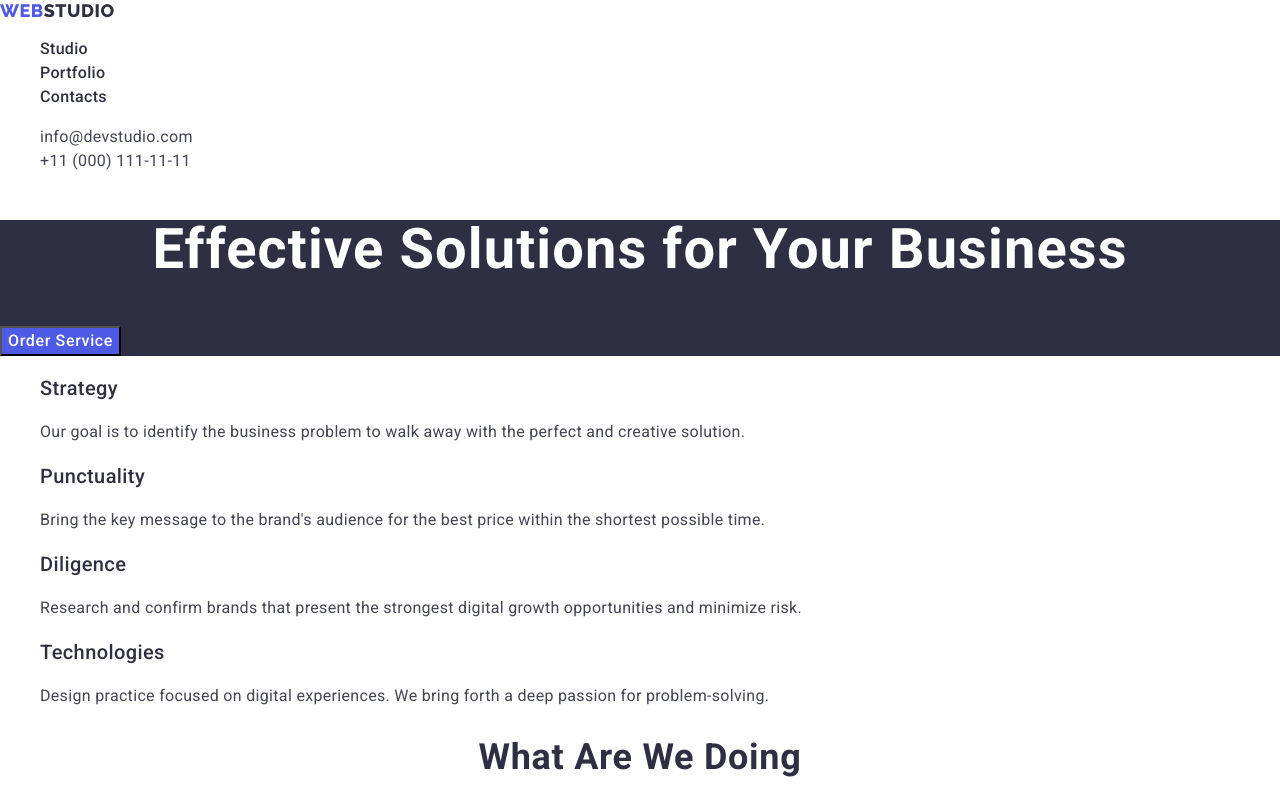
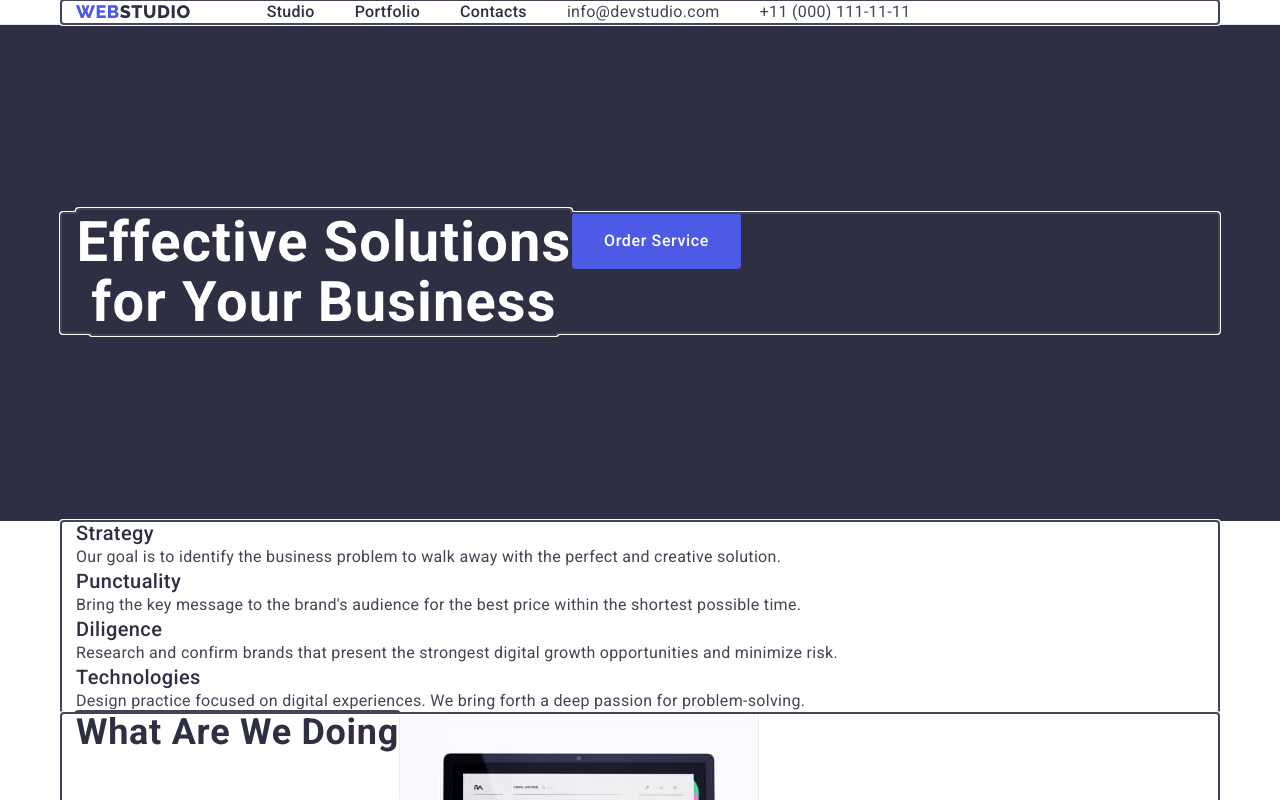
Before and after one commit to Vadimkup21/goit-markup-hw-03, a plain HTML site: page index.html in a window 1280 px wide. Shown: the top 800 px of the page. Drawn offline with nearby package versions, Linux system fonts and the light colour scheme.

Commit message:
change project

```diff
--- a/css/styles.css
+++ b/css/styles.css
@@ -18,11 +18,57 @@ body {
   --color-white: #ffffff;
   --color-dairy: #fcfcfc;
 }
+
+.container {
+  display: flex;
+  width: 1158px;
+  margin-left: auto;
+  margin-right: auto;
+  padding-left: 15px;
+  padding-right: 15px;
+
+  outline: auto;
+}
+/* reset start */
+h1,
+h2,
+h3,
+h4,
+h5,
+h6,
+p {
+  margin: 0;
+}
+.link {
+  text-decoration: none;
+}
+.list {
+  list-style: none;
+  padding: 0;
+  margin: 0;
+}
+button {
+  font-family: inherit;
+  color: currentColor;
+  cursor: pointer;
+}
+/* reset end */
+
 /* header  */
-
+.navigation {
+  display: flex;
+  align-items: center;
+}
+.header-container {
+  display: flex;
+  align-items: center;
+  gap: 40px;
+}
 .page-header {
+  border-bottom: 1px solid #e7e9fc;
 }
 .logo {
+  margin-right: 76px;
   font-family: Raleway, sans-serif;
   font-weight: 800;
   font-size: 18px;
@@ -48,6 +94,8 @@ body {
 }
 
 .site-nav {
+  gap: 40px;
+  display: flex;
 }
 
 .header-item {
@@ -58,6 +106,7 @@ body {
   color: var(--color-navy-blue);
   line-height: 1.5;
   letter-spacing: 0.02em;
+  padding: 24px 0;
 }
 
 .header-link:hover,
@@ -74,6 +123,12 @@ body {
 .header-adress {
   font-style: normal;
   text-decoration: none;
+  display: flex;
+  gap: 40px;
+}
+.header-adress-list {
+  display: flex;
+  gap: 40px;
 }
 .contacts {
   font-size: 16px;
@@ -89,6 +144,7 @@ body {
 /* section 1 */
 .first-section {
   background-color: var(--color-grey);
+  padding: 188px 0;
 }
 .title {
   font-weight: 700;
@@ -97,6 +153,7 @@ body {
   text-align: center;
   letter-spacing: 0.02em;
   color: var(--color-white);
+  max-width: 496px;
 }
 .btn {
   background-color: var(--color-iris);
@@ -106,6 +163,12 @@ body {
   line-height: 1.5;
   letter-spacing: 0.04em;
   color: var(--color-white);
+  display: block;
+  min-width: 169px;
+  height: 56px;
+  border: none;
+  border-radius: 4px;
+  cursor: pointer;
 }
 .btn:hover,
 .btn:focus {
@@ -201,12 +264,6 @@ body {
   color: var(--color-cloud);
   text-decoration: none;
 }
-.link {
-  text-decoration: none;
-}
-.list {
-  list-style: none;
-}
 
 /*
 .visually-hidden {
--- a/index.html
+++ b/index.html
@@ -23,7 +23,8 @@
   <body>
     <header class="page-header link">
       <!-- Navigation -->
-      <nav>
+      <div class="container header-container">
+        <nav class="navigation">
           <a href="./index.html" class="logo link"
             >Web <span class="black-logo link">Studio</span></a
           >
@@ -41,8 +42,9 @@
         </nav>
 
         <!-- contacts -->
+
         <address class="header-adress">
-        <ul class="list">
+          <ul class="header-adress list">
             <li>
               <a class="contacts link" href="mailto:info@devstudio.com"
                 >info@devstudio.com</a
@@ -55,23 +57,27 @@
             </li>
           </ul>
         </address>
+      </div>
     </header>
 
     <main>
       <!-- section 1 -->
       <section class="first-section">
+        <div class="container">
           <h1 class="title">Effective Solutions for Your Business</h1>
           <button type="button" class="btn">Order Service</button>
+        </div>
       </section>
       <!-- section 2 -->
       <section class="second-section">
+        <div class="container">
           <h2 class="title-hidden" hidden>features</h2>
           <ul class="list">
             <li>
               <h3 class="title-page">Strategy</h3>
               <p class="info-text">
-              Our goal is to identify the business problem to walk away with the
-              perfect and creative solution.
+                Our goal is to identify the business problem to walk away with
+                the perfect and creative solution.
               </p>
             </li>
             <li>
@@ -96,9 +102,11 @@
               </p>
             </li>
           </ul>
+        </div>
       </section>
       <!-- section 3 -->
       <section class="section-three">
+        <div class="container">
           <h2 class="title-header">What are we doing</h2>
           <ul class="list">
             <li>
@@ -126,9 +134,11 @@
               />
             </li>
           </ul>
+        </div>
       </section>
       <!-- section 4 -->
       <section class="team">
+        <div class="container">
           <h2 class="title-header">Our Team</h2>
           <ul class="list">
             <li class="section-img">
@@ -172,16 +182,19 @@
               <p class="info-text">UI Designer</p>
             </li>
           </ul>
+        </div>
       </section>
     </main>
     <footer class="footer">
+      <div class="container">
         <a href="./index.html" class="logo link"
           >Web <span class="white-logo link">Studio</span></a
         >
         <p class="footer-text">
-        Increase the flow of customers and sales for your business with digital
-        marketing & growth solutions.
+          Increase the flow of customers and sales for your business with
+          digital marketing & growth solutions.
         </p>
+      </div>
     </footer>
   </body>
 </html>
```
Also changed, not shown: portfolio.html (+10 -3 lines). Lines whose indentation alone changed are shown as unchanged.
